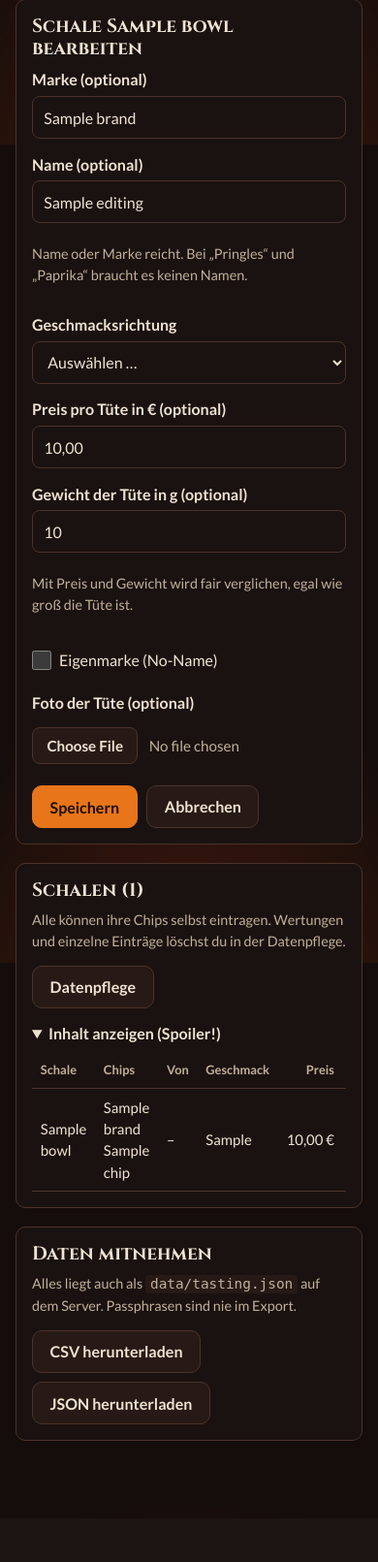
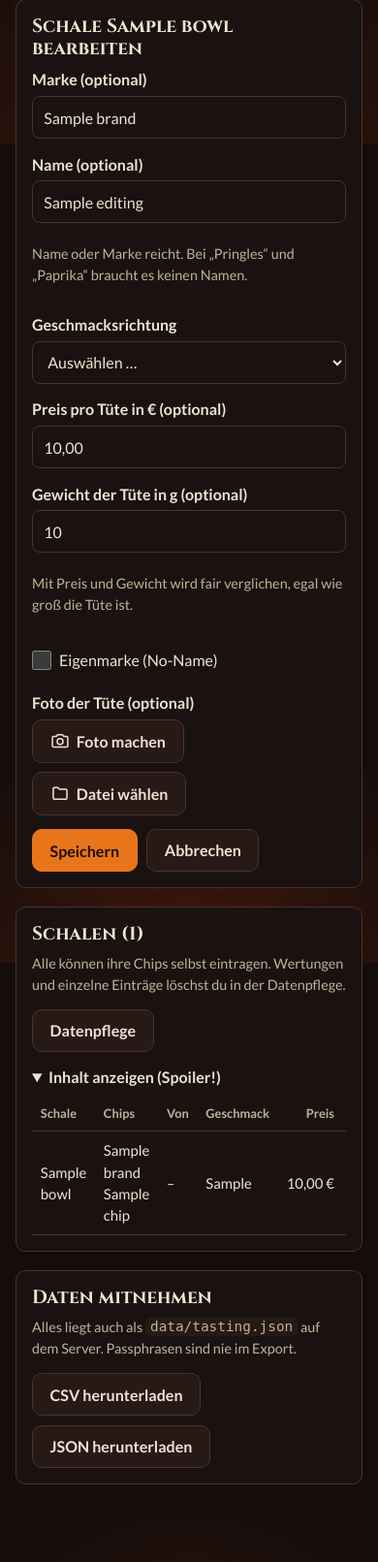
Before and after one commit to Gjest/dnd_irl_tasting, a Flask app: template tasting/templates/admin.html in a window 390 px wide. Shown: the part 695-2306 px from the top of the page at 97% size. Before the commit the page ends 2181 px from the top, so only its background shows below. Run offline with Flask 3, Linux system fonts and the light colour scheme; the template is opened without the code that fills it: most values are stand-ins (such as "Sample title", 1, 10 or a date in 2020); some libraries are stand-ins or nearby versions.

Commit message:
Add a camera button to the photo field
"Foto machen" opens the phone camera directly through the capture
attribute, which works over plain http unlike a live camera view.
"Datei wählen" keeps the gallery. A preview shows the chosen photo.

Co-Authored-By: Claude Opus 5.5 <noreply@anthropic.com>

```diff
--- a/tasting/security.py
+++ b/tasting/security.py
@@ -17,7 +17,7 @@ MAX_FAILS_GLOBAL = 60
 FAIL_WINDOW_SECONDS = 300
 
 CSP = (
-    "default-src 'none'; script-src 'self'; style-src 'self'; img-src 'self'; "
+    "default-src 'none'; script-src 'self'; style-src 'self'; img-src 'self' blob:; "
     "font-src 'self'; connect-src 'self'; form-action 'self'; base-uri 'none'; "
     "frame-ancestors 'none'"
 )
--- a/tasting/static/css/style.css
+++ b/tasting/static/css/style.css
@@ -180,6 +180,13 @@ legend { padding: 0; font-weight: 700; margin-bottom: .4rem; }
 .spoiler-card summary small { font-weight: 400; color: var(--dust); }
 .my-chips, .entry-list { list-style: none; padding: 0; margin: .8rem 0 0; }
 .my-chips li { display: flex; flex-wrap: wrap; justify-content: space-between; gap: .3rem 1rem; padding: .55rem 0; border-bottom: 1px solid var(--line); }
+.photo-picker legend { font-weight: 700; margin-bottom: .3rem; }
+.photo-button { position: relative; display: inline-flex; align-items: center; gap: .45rem; }
+.photo-button:focus-within { outline: 2px solid var(--brimstone); outline-offset: 2px; }
+/* The real input stays in the label so a tap opens it, but out of sight. */
+.photo-input { position: absolute; inset: 0; width: 100%; height: 100%; opacity: 0; cursor: pointer; }
+.icon { width: 20px; height: 20px; fill: none; stroke: currentColor; stroke-width: 1.8; stroke-linejoin: round; }
+.photo-preview { display: flex; align-items: center; gap: .8rem; margin-top: .6rem; }
 input[type=file] { width: 100%; padding: .5rem 0; color: var(--dust); font: 400 .95rem Lato, sans-serif; }
 input[type=file]::file-selector-button { margin-right: .7rem; padding: .55rem .9rem; font: 700 .95rem Lato, sans-serif; color: var(--bone); background: var(--char); border: 1px solid var(--line); border-radius: 8px; cursor: pointer; }
 .thumb { display: block; width: 72px; height: 72px; object-fit: cover; border-radius: 8px; border: 1px solid var(--line); background: var(--char); }
--- a/tasting/static/js/common.js
+++ b/tasting/static/js/common.js
@@ -32,6 +32,30 @@ async function postJson(url) {
   return response.json();
 }
 
+// Photo fields: a preview of the picked photo, and only one of the two inputs filled.
+for (const picker of document.querySelectorAll(".photo-picker")) {
+  const inputs = [...picker.querySelectorAll(".photo-input")];
+  const preview = picker.querySelector(".photo-preview");
+  const image = preview.querySelector("img");
+  const clear = () => {
+    for (const input of inputs) input.value = "";
+    if (image.src) URL.revokeObjectURL(image.src);
+    image.removeAttribute("src");
+    preview.hidden = true;
+  };
+  for (const input of inputs) {
+    input.addEventListener("change", () => {
+      const file = input.files[0];
+      for (const other of inputs) if (other !== input) other.value = "";
+      if (!file) return clear();
+      if (image.src) URL.revokeObjectURL(image.src);
+      image.src = URL.createObjectURL(file);
+      preview.hidden = false;
+    });
+  }
+  picker.querySelector(".photo-clear").addEventListener("click", clear);
+}
+
 document.addEventListener("submit", (event) => {
   const question = event.target.dataset && event.target.dataset.confirm;
   if (question && !window.confirm(question)) event.preventDefault();
--- a/tasting/templates/_chip_form.html
+++ b/tasting/templates/_chip_form.html
@@ -18,8 +18,27 @@
     <input type="text" name="weight" inputmode="decimal" maxlength="6" value="{{ '%g'|format(chip.weight) if chip and chip.weight else '' }}" placeholder="175"></label>
   <p class="hint">Mit Preis und Gewicht wird fair verglichen, egal wie groß die Tüte ist.</p>
   <label class="check"><input type="checkbox" name="own_brand" {% if chip and chip.own_brand %}checked{% endif %}> Eigenmarke (No-Name)</label>
-  <label class="field"><span>Foto der Tüte (optional)</span>
-    <input type="file" name="image" accept="image/jpeg,image/png,image/webp"></label>
+  <fieldset class="field photo-picker">
+    <legend>Foto der Tüte (optional)</legend>
+    <div class="button-row">
+      {# "capture" opens the phone camera straight away. Unlike a live camera
+         view it also works over plain http, which is all this app has. #}
+      <label class="button photo-button">
+        <svg class="icon" viewBox="0 0 24 24" aria-hidden="true"><path d="M9 4.5h6l1.6 2.2H20a1.5 1.5 0 0 1 1.5 1.5v10A1.5 1.5 0 0 1 20 19.7H4a1.5 1.5 0 0 1-1.5-1.5v-10A1.5 1.5 0 0 1 4 6.7h3.4z"/><circle cx="12" cy="13" r="3.6"/></svg>
+        Foto machen
+        <input class="photo-input" type="file" name="image" accept="image/jpeg,image/png,image/webp" capture="environment">
+      </label>
+      <label class="button photo-button">
+        <svg class="icon" viewBox="0 0 24 24" aria-hidden="true"><path d="M3.5 6.5A1.5 1.5 0 0 1 5 5h4.2l2 2.2H19a1.5 1.5 0 0 1 1.5 1.5v9.3A1.5 1.5 0 0 1 19 19.5H5A1.5 1.5 0 0 1 3.5 18z"/></svg>
+        Datei wählen
+        <input class="photo-input" type="file" name="image" accept="image/jpeg,image/png,image/webp">
+      </label>
+    </div>
+    <div class="photo-preview" hidden>
+      <img class="thumb" alt="Ausgewähltes Foto" width="72" height="72">
+      <button type="button" class="link-button photo-clear">Doch kein Foto</button>
+    </div>
+  </fieldset>
   {% if chip and chip.image %}
   <div class="photo-current">
     <img class="thumb" src="{{ url_for('main.photo', name=chip.image) }}" alt="Aktuelles Foto" width="72" height="72">
--- a/tasting/views.py
+++ b/tasting/views.py
@@ -486,7 +486,9 @@ def _refresh_reveal_order(data):
 def _upload_photo():
     """Saves the form's photo. Returns (name, error)."""
     try:
-        return images.save_upload(request.files.get("image"), store().images_dir), None
+        # The camera button and the file button both send "image", one of them empty.
+        upload = next((f for f in request.files.getlist("image") if f.filename), None)
+        return images.save_upload(upload, store().images_dir), None
     except images.ImageError as error:
         return None, str(error)
 
```
Also changed, not shown: tests/test_app.py (+9 -0 lines).
